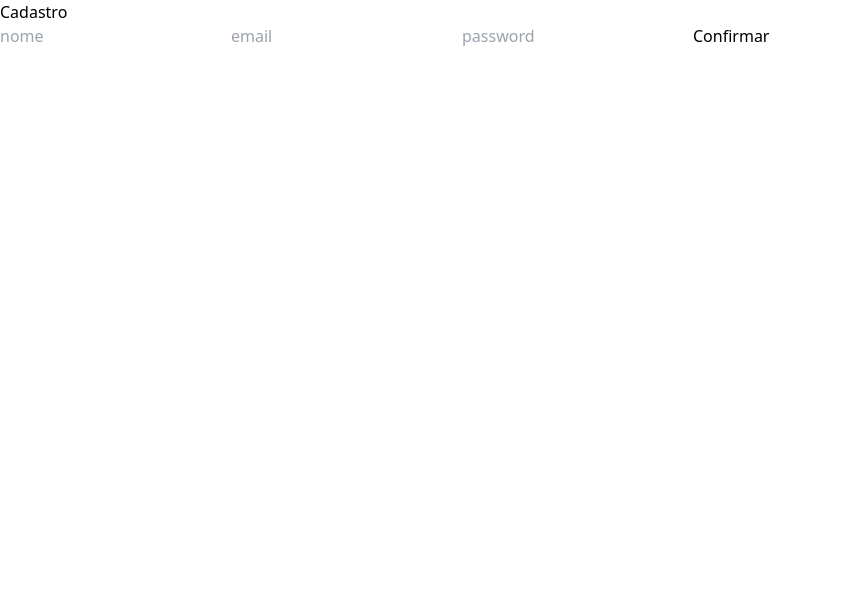
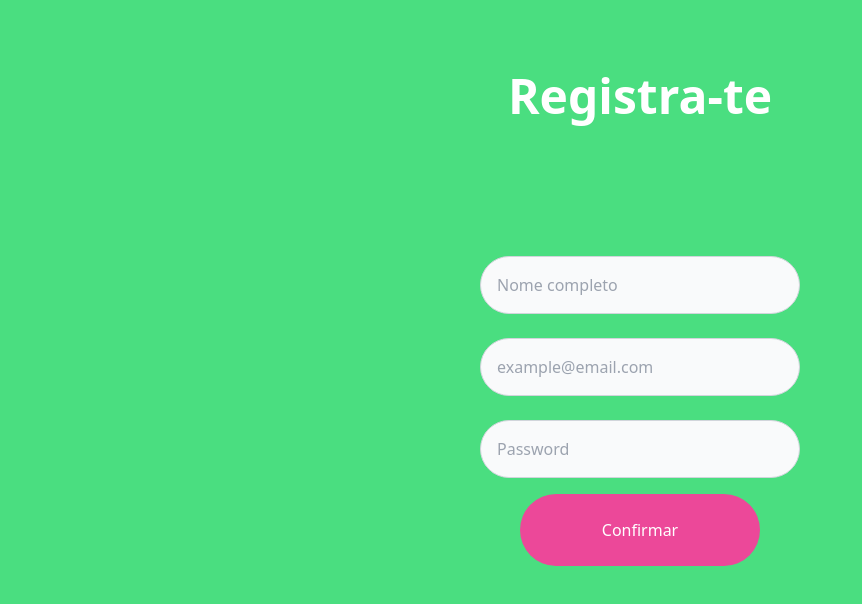
Before and after one commit to jhoemauricio/nuxt-bike-venda, a Nuxt app: page /acesso/registro in a window 1280 px wide. Shown: the top 604 px of the page, without its empty margins (0-862 px from the left). Built offline with nearby package versions, Linux system fonts and the light colour scheme; no server answers.

Commit message:
validacao cadastro usuario

```diff
--- a/nuxt.config.ts
+++ b/nuxt.config.ts
@@ -11,6 +11,7 @@ export default defineNuxtConfig({
       // callback: '/confirm',
       exclude: ['/acesso/registro','/dashboard/painel']
     }
-  }
+  },
+
 
 })
--- a/package.json
+++ b/package.json
@@ -16,6 +16,6 @@
   },
   "dependencies": {
     "flowbite": "^1.8.1",
-    "vee-validate": "^4.11.4"
+    "vee-validate": "^4.11.6"
   }
 }
--- a/pages/acesso/registro.vue
+++ b/pages/acesso/registro.vue
@@ -1,5 +1,11 @@
 <script setup lang="ts">
+
+import { Field, Form, ErrorMessage } from 'vee-validate';
 import { ref } from 'vue';
+
+definePageMeta({
+    layout: 'login'
+})
 
 const supabase = useSupabaseClient();
 
@@ -41,6 +47,48 @@ const supabase = useSupabaseClient();
 // }
 
 
+
+// ----------------- Validação
+let alertaSenha = ref(false);
+let alertaEmail = ref(false);
+const validarDados = {
+    email(value) {
+        //Regex para validar email
+        const regexEmail = /^[\w-\.]+@([\w-]+\.)+[\w-]{2,4}$/;
+         if(!(regexEmail.test(value)) && (value != '')){
+            return alertaEmail.value = true;
+
+         }
+
+         alertaEmail.value = false;
+         //se tudo ocorrer bem retorna true
+         return true;
+    },
+
+    senha(value){
+        if((value.length < 6) && (value != '')){
+           return alertaSenha.value = true;
+
+
+        }
+        alertaSenha.value = false;
+        return true;
+
+    }
+
+}
+
+
+
+
+
+
+
+
+
+
+
+
 let nome = '';
 let email = '';
 let password = '';
@@ -72,6 +120,8 @@ const cadastrar = async () => {
     console.log('SUCCESS');
     // cadastrarDados()
 
+    return navigateTo('/');
+
 }
 
 
@@ -81,24 +131,122 @@ const cadastrar = async () => {
 </script>
 
 <template>
-    <div>
+    <!-- <div>
         Cadastro
         <form @submit.prevent="cadastrar">
             <input v-model="nome" type="text" placeholder="nome">
             <input v-model="email" type="text" placeholder="email">
-            <input v-model="password" type="password" placeholder="password">
+            <input v-model="password" type="password" placeholder="password"> -->
 
             <!-- <input v-model="credentials.modalidade" type="text" placeholder="nome"> -->
             <!-- <input v-model="credentials.preco" type="text" placeholder="nome"> -->
 
             <!-- <input v-model="credentials.email" type="email" placeholder="email">
             <input v-model="credentials.password" type="password" placeholder="senha"> -->
-            <button>Confirmar</button>
+            <!-- <button>Confirmar</button>
         </form>
+    </div> -->
 
 
 
+
+
+
+<div>
+
+<div class="flex justify-center items-center grid grid-cols-2 gap-12">
+
+<div class="col-span-2 p-6 flex justify-center mt-12">
+        <h1 class="font-sans text-5xl text-white"><b>Registra-te</b></h1>
+</div>
+    <div class="col-span-2 p-6 flex justify-center mt-10">
+        <div class="">
+            <Form @submit="cadastrar" :validation-schema="validarDados">
+                <div class="w-80 mb-6">
+
+                    <Field name="nome" v-model="nome" type="text" id="nome"
+                        class="font-sans bg-gray-50 border border-gray-300 text-gray-900  rounded-full focus:ring-blue-500 focus:border-blue-500 block w-full p-4 dark:bg-gray-700 dark:border-gray-600 dark:placeholder-gray-400 dark:text-white dark:focus:ring-blue-500 dark:focus:border-blue-500"
+                        placeholder="Nome completo" required/>
+
+
+                </div>
+                <div class="w-80 mb-6">
+
+                    <Field name="email" v-model="email" type="email" id="email"
+                        class="font-sans bg-gray-50 border border-gray-300 text-gray-900  rounded-full focus:ring-blue-500 focus:border-blue-500 block w-full p-4 dark:bg-gray-700 dark:border-gray-600 dark:placeholder-gray-400 dark:text-white dark:focus:ring-blue-500 dark:focus:border-blue-500"
+                        placeholder="example@email.com" required/>
+
+
+
+
+                            <div v-if="alertaEmail" id="alert-2" class="mt-4 flex items-center p-4 mb-4 text-red-800 rounded-lg bg-red-50 dark:bg-gray-800 dark:text-red-400" role="alert">
+                                    <svg class="flex-shrink-0 w-4 h-4" aria-hidden="true" xmlns="http://www.w3.org/2000/svg" fill="currentColor" viewBox="0 0 20 20">
+                                        <path d="M10 .5a9.5 9.5 0 1 0 9.5 9.5A9.51 9.51 0 0 0 10 .5ZM9.5 4a1.5 1.5 0 1 1 0 3 1.5 1.5 0 0 1 0-3ZM12 15H8a1 1 0 0 1 0-2h1v-3H8a1 1 0 0 1 0-2h2a1 1 0 0 1 1 1v4h1a1 1 0 0 1 0 2Z"/>
+                                    </svg>
+                                    <span class="sr-only">Info</span>
+                                    <div class="ml-3 text-sm font-medium">
+                                        Precisa ser um email
+
+                                    </div>
+
+                            </div>
+
+
+
+                </div>
+                <div class="w-80 mb-4">
+
+                    <Field name="senha" v-model="password" type="password" id="password"
+                        class="font-sans bg-gray-50 border border-gray-300 text-gray-900  rounded-full focus:ring-blue-500 focus:border-blue-500 block w-full p-4 dark:bg-gray-700 dark:border-gray-600 dark:placeholder-gray-400 dark:text-white dark:focus:ring-blue-500 dark:focus:border-blue-500"
+                        placeholder="Password" required/>
+
+
+
+                            <div v-if="alertaSenha" id="alert-3" class="mt-4 flex items-center p-4 mb-4 text-red-800 rounded-lg bg-red-50 dark:bg-gray-800 dark:text-red-400" role="alert">
+                                <svg class="flex-shrink-0 w-4 h-4" aria-hidden="true" xmlns="http://www.w3.org/2000/svg" fill="currentColor" viewBox="0 0 20 20">
+                                    <path d="M10 .5a9.5 9.5 0 1 0 9.5 9.5A9.51 9.51 0 0 0 10 .5ZM9.5 4a1.5 1.5 0 1 1 0 3 1.5 1.5 0 0 1 0-3ZM12 15H8a1 1 0 0 1 0-2h1v-3H8a1 1 0 0 1 0-2h2a1 1 0 0 1 1 1v4h1a1 1 0 0 1 0 2Z"/>
+                                </svg>
+                                <span class="sr-only">Info</span>
+                                <div class="ml-3 text-sm font-medium">
+                                    Senha precisa ter 6 caracteres
+
+                                </div>
+
+                            </div>
+
+
+
+
+                </div>
+
+
+
+                <div class="flex justify-center">
+                    <button class="w-60 px-4 py-6  bg-pink-500 focus:ring-4 focus:outline-none focus:ring-pink-300 rounded-full text-center dark:bg-pink-600"><p class="text-base font-medium text-white text-4xl">Confirmar</p></button>
+                </div>
+
+            </Form>
+
+        </div>
+
     </div>
+
+</div>
+</div>
+
+
+
+
+
+
+
+
+
+
+
+
+
+
 </template>
 
 <style lang="scss" scoped></style>
--- a/pages/index.vue
+++ b/pages/index.vue
@@ -92,7 +92,7 @@ const logar = async () => {
 <div class="flex justify-center items-center grid grid-cols-2 gap-12">
 
     <div class="col-span-2 p-6 flex justify-center mt-12">
-            <h1 class="font-sans text-5xl text-white"><b>Sign In</b></h1>
+            <h1 class="font-sans text-5xl text-white"><b>Nuxt Bike</b></h1>
     </div>
         <div class="col-span-2 p-6 flex justify-center mt-10">
             <div class="">
@@ -148,7 +148,7 @@ const logar = async () => {
 
                     <div class="mb-24 columns-2 gap-4 p-2">
                         <div>
-                            <p class="font-sans hover:underline hover:underline-offset-4 hover:decoration-zinc-50"><b>Registra-te</b></p>
+                            <NuxtLink to="/acesso/registro"><p class="font-sans hover:underline hover:underline-offset-4 hover:decoration-zinc-50"><b>Registra-te</b></p></NuxtLink>
                         </div>
                         <div>
                             <p class="font-sans hover:underline hover:underline-offset-4 hover:decoration-zinc-50"><b>Esqueceu a senha?</b></p>
@@ -175,7 +175,7 @@ const logar = async () => {
 
 
                     <div class="flex justify-center">
-                        <button class="w-60 px-4 py-6  bg-pink-500 focus:ring-4 focus:outline-none focus:ring-pink-300 rounded-full text-center dark:bg-pink-600"><p class="text-base font-medium text-white text-4xl">Sign Up</p></button>
+                        <button class="w-60 px-4 py-6  bg-pink-500 focus:ring-4 focus:outline-none focus:ring-pink-300 rounded-full text-center dark:bg-pink-600"><p class="text-base font-medium text-white text-4xl">Entrar</p></button>
                     </div>
 
                 </Form>
```
Also changed, not shown: 1 other file (tests, documents, lock files or other folders).
